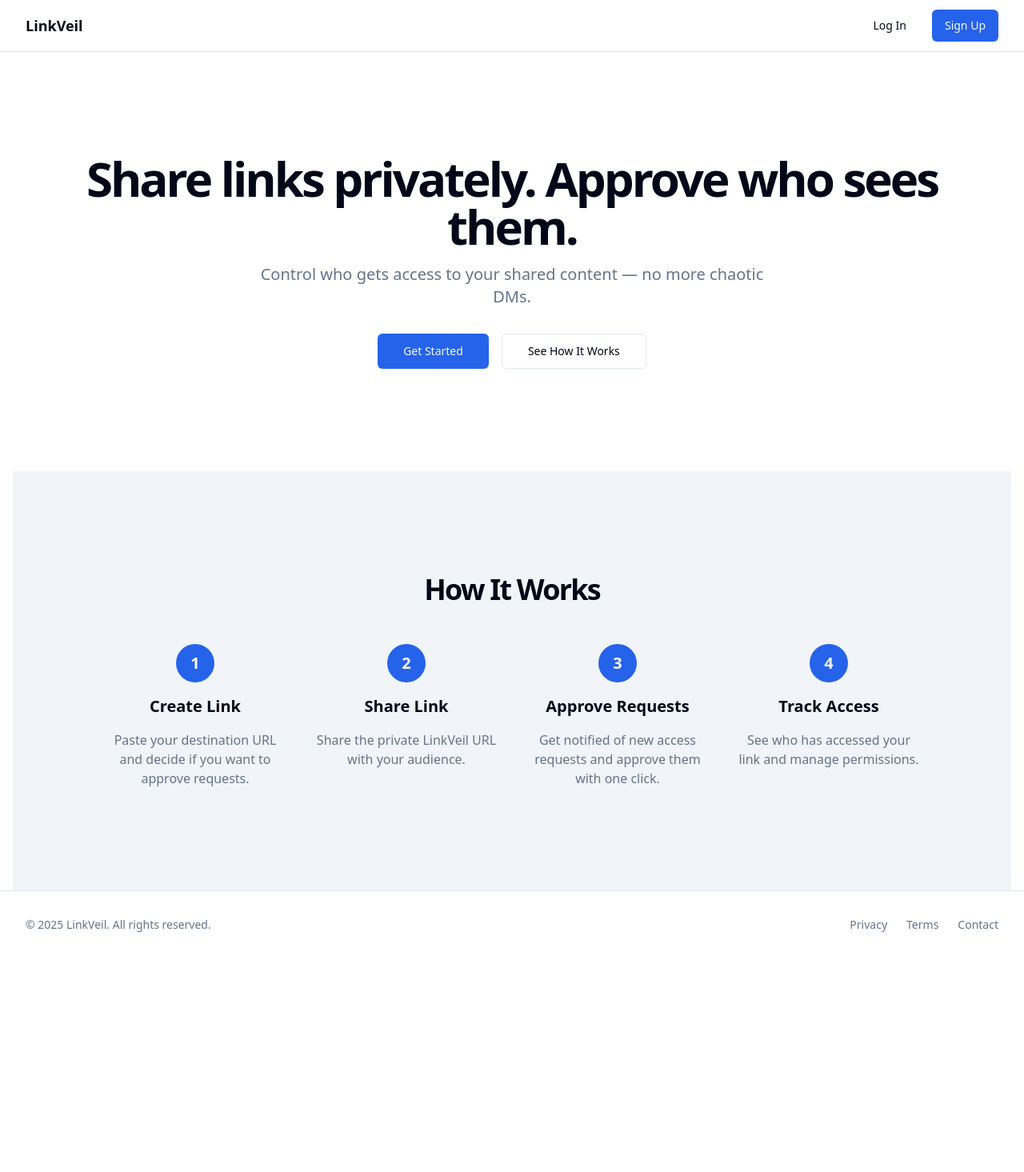
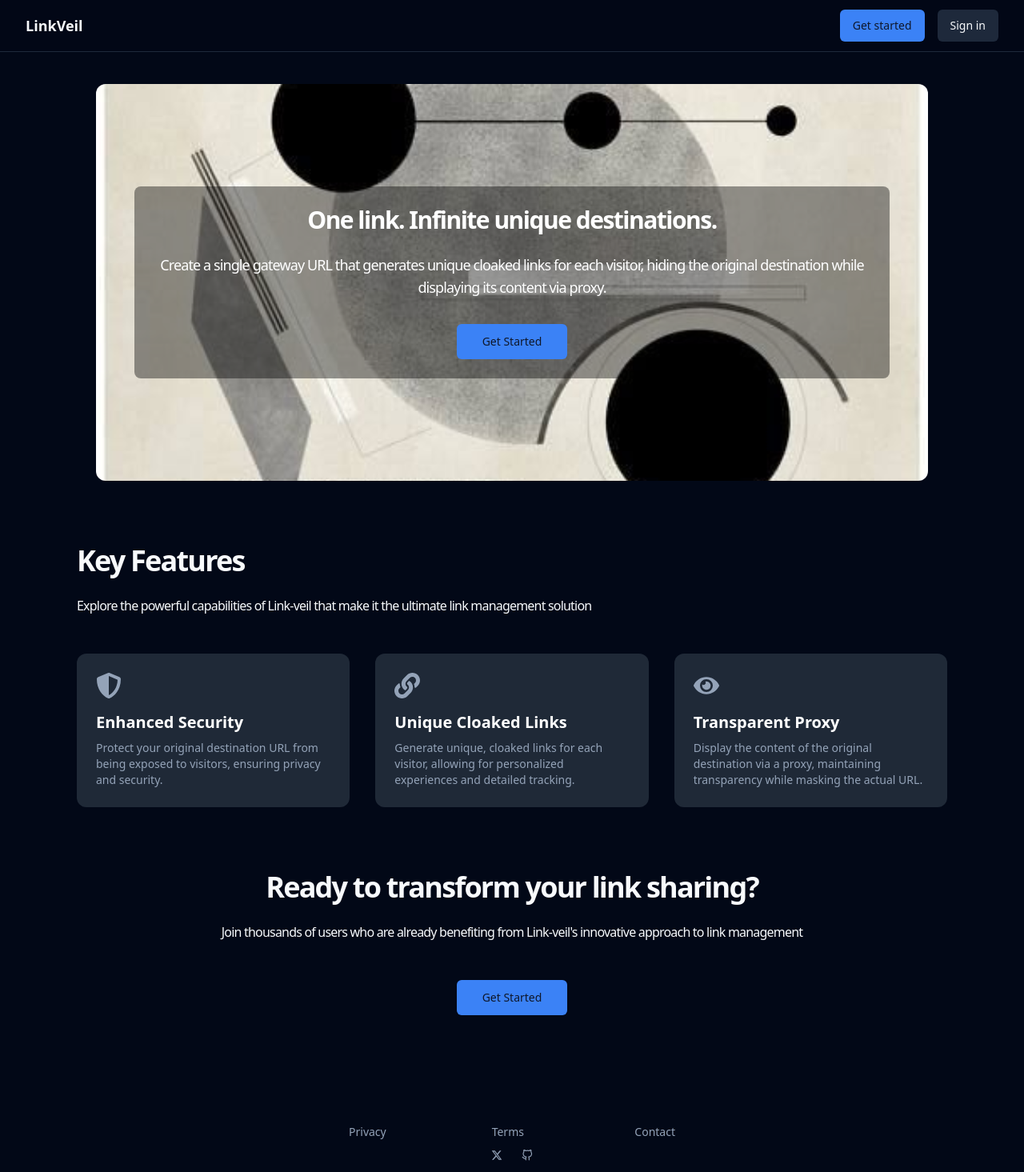
Before and after one commit to Auspicious14/link-veil-fe, a Next.js app: page / in a window 1280 px wide. Shown: the top 1465 px of the page at 80% size. Before the commit the page ends 1198 px from the top, so only its background shows below. Built offline with nearby package versions, Linux system fonts and the light colour scheme; no server answers.

Commit message:
Updated UI components and added background

```diff
--- a/package.json
+++ b/package.json
@@ -28,6 +28,7 @@
     "react": "^18",
     "react-dom": "^18",
     "react-hook-form": "^7.64.0",
+    "react-icons": "^5.5.0",
     "recharts": "^3.2.1",
     "sonner": "^2.0.7",
     "tailwind-merge": "^3.3.1",
--- a/src/components/layout/Footer.tsx
+++ b/src/components/layout/Footer.tsx
@@ -1,13 +1,12 @@
 import Link from "next/link";
+import { FiGithub } from "react-icons/fi";
+import { FaXTwitter } from "react-icons/fa6";
 
 export default function Footer() {
   return (
-    <footer className="border-t py-8">
-      <div className="container mx-auto flex flex-col md:flex-row items-center justify-between text-center md:text-left">
-        <p className="text-sm text-muted-foreground mb-4 md:mb-0">
-          &copy; {new Date().getFullYear()} LinkVeil. All rights reserved.
-        </p>
-        <div className="flex items-center gap-6">
+    <footer className="py-8">
+      <div className="container mx-auto flex flex-col items-center justify-center gap-3 text-center md:text-left md:flex-col">
+        <div className="grid grid-cols-[1fr,1fr,1fr] gap-[10vw]  items-center justify-between  ">
           <Link href="/privacy" className="text-sm text-muted-foreground hover:text-primary">
             Privacy
           </Link>
@@ -18,7 +17,18 @@ export default function Footer() {
             Contact
           </Link>
         </div>
+        <div className="flex justify-center items-center gap-6">
+          <Link href="/contact" className="text-sm text-muted-foreground hover:text-primary">
+            <FaXTwitter />
+          </Link>
+          <Link href="/contact" className="text-sm text-muted-foreground hover:text-primary">
+            <FiGithub />
+          </Link>
+        </div>
+        <p className="text-sm text-center text-muted-foreground mb-4 md:mb-0">
+          &copy; {new Date().getFullYear()} LinkVeil. All rights reserved.
+        </p>
       </div>
     </footer>
-  );
+  )
 }
--- a/src/components/layout/Navbar.tsx
+++ b/src/components/layout/Navbar.tsx
@@ -6,7 +6,7 @@ export default function Navbar() {
   const { isAuthenticated, user, logout } = useAuth();
 
   return (
-    <nav className="border-b">
+    <nav className="border-b supports-[backdrop-filter]:bg-background/60">
       <div className="container mx-auto flex h-16 items-center justify-between">
         <Link href="/" className="font-bold text-lg">
           LinkVeil
@@ -29,11 +29,11 @@ export default function Navbar() {
             </>
           ) : (
             <>
-              <Button asChild variant="ghost">
-                <Link href="/login">Log In</Link>
+              <Button asChild>
+                <Link href="/signup">Get started</Link>
               </Button>
-              <Button asChild>
-                <Link href="/signup">Sign Up</Link>
+              <Button asChild variant="secondary">
+                <Link href="/login">Sign in</Link>
               </Button>
             </>
           )}
--- a/src/pages/_app.tsx
+++ b/src/pages/_app.tsx
@@ -7,12 +7,16 @@ import Footer from "@/components/layout/Footer";
 import { ThemeProvider } from "@/components/layout/ThemeProvider";
 import { Toaster } from "@/components/ui/sonner";
 import { AuthProvider } from "@/hooks/useAuth";
+import Head from "next/head";
 
 export default function App({ Component, pageProps }: AppProps) {
   return (
+    <><Head>
+      <meta name="viewport" content="width=device-width, initial-scale=1.0" />
+    </Head>
     <ThemeProvider
       attribute="class"
-      defaultTheme="system"
+      defaultTheme="dark"
       enableSystem
       disableTransitionOnChange
     >
@@ -28,6 +32,6 @@ export default function App({ Component, pageProps }: AppProps) {
             <Toaster />
           </AuthProvider>
         </QueryClientProvider>
-    </ThemeProvider>
+      </ThemeProvider></>
   );
 }
--- a/src/pages/index.tsx
+++ b/src/pages/index.tsx
@@ -1,65 +1,93 @@
 import { Button } from "@/components/ui/button";
 import Link from "next/link";
+import type { IconType } from 'react-icons';
+import { FaShieldAlt, FaLink, FaEye } from 'react-icons/fa';
+import Background from 'public/assests/background.jpg'
+
+
+const FeatureCard = ({ icon: Icon, title, description }: { icon: IconType; title: string; description: string }) => (
+  <div className="p-6 bg-gray-800 rounded-xl  transition duration-300">
+    <div className="text-white mb-4">
+      <Icon className="h-8 w-8 text-muted-foreground" />
+    </div>
+    <h3 className="text-xl font-bold text-white mb-2">{title}</h3>
+    <p className="text-sm text-muted-foreground">{description}</p>
+  </div>
+);
+
+const backgroundStyle = {
+    backgroundImage: `url(${Background.src})`,
+    backgroundSize: 'cover',
+    backgroundPosition: 'center',
+  }
 
 export default function Home() {
   return (
-    <div className="flex flex-col items-center justify-center min-h-[calc(100vh-4rem)] text-center px-4">
-      <section className="py-20 md:py-32">
-        <div className="container mx-auto">
-          <h1 className="text-4xl md:text-6xl font-bold tracking-tighter mb-4">
-            Share links privately. Approve who sees them.
+    <div className="flex flex-col items-center justify-center min-h-[calc(100vh-4rem)] text-center px-16 max-md:px-5 max-sm:px-2">
+      <section
+      className="relative rounded-xl flex  items-center justify-center p-6 sm:p-12 text-white py-20  relative my-10 md:py-32"
+      style={backgroundStyle}
+    >
+        <div className="container bg-black/40 p-6 rounded-lg mx-auto text-center">
+          <h1 className="text-4xl md:text-3xl max-sm:text-2xl  font-bold tracking-tighter mb-4">
+            One link. Infinite unique destinations.
           </h1>
-          <p className="text-lg md:text-xl text-muted-foreground max-w-2xl mx-auto mb-8">
-            Control who gets access to your shared content — no more chaotic DMs.
+          <p className="text-base max-sm:text-sm md:text-lg mt-6 max-w-4xl mx-auto mb-8 tracking-tighter">
+            Create a single gateway URL that generates unique cloaked links for each visitor, hiding the original destination while displaying its content via proxy.
           </p>
           <div className="flex justify-center gap-4">
             <Button asChild size="lg">
               <Link href="/dashboard">Get Started</Link>
             </Button>
-            <Button asChild size="lg" variant="outline">
-              <Link href="#features">See How It Works</Link>
-            </Button>
           </div>
         </div>
       </section>
 
-      <section id="features" className="py-20 md:py-32 bg-secondary w-full">
-        <div className="container mx-auto text-center">
-          <h2 className="text-3xl md:text-4xl font-bold tracking-tighter mb-12">
-            How It Works
+      <section id="features" className="py-10 md:py-30 w-full">
+        <div className="container mx-auto text-start">
+          <h2 className="text-3xl md:text-4xl font-bold tracking-tighter mb-6">
+            Key Features
           </h2>
-          <div className="grid grid-cols-1 md:grid-cols-4 gap-8 max-w-5xl mx-auto">
-            <div className="flex flex-col items-center gap-4">
-              <div className="bg-primary text-primary-foreground rounded-full w-12 h-12 flex items-center justify-center font-bold text-xl">1</div>
-              <h3 className="font-bold text-xl">Create Link</h3>
-              <p className="text-muted-foreground">
-                Paste your destination URL and decide if you want to approve requests.
-              </p>
-            </div>
-            <div className="flex flex-col items-center gap-4">
-              <div className="bg-primary text-primary-foreground rounded-full w-12 h-12 flex items-center justify-center font-bold text-xl">2</div>
-              <h3 className="font-bold text-xl">Share Link</h3>
-              <p className="text-muted-foreground">
-                Share the private LinkVeil URL with your audience.
-              </p>
-            </div>
-            <div className="flex flex-col items-center gap-4">
-               <div className="bg-primary text-primary-foreground rounded-full w-12 h-12 flex items-center justify-center font-bold text-xl">3</div>
-              <h3 className="font-bold text-xl">Approve Requests</h3>
-              <p className="text-muted-foreground">
-                Get notified of new access requests and approve them with one click.
-              </p>
-            </div>
-            <div className="flex flex-col items-center gap-4">
-               <div className="bg-primary text-primary-foreground rounded-full w-12 h-12 flex items-center justify-center font-bold text-xl">4</div>
-              <h3 className="font-bold text-xl">Track Access</h3>
-              <p className="text-muted-foreground">
-                See who has accessed your link and manage permissions.
-              </p>
-            </div>
-          </div>
+          <h4 className="text-bold tracking-tighter mb-12">
+            Explore the powerful capabilities of Link-veil that make it the ultimate link management solution
+          </h4>
+          <div className="grid grid-cols-1 gap-8 md:grid-cols-3">
+
+          <FeatureCard
+            icon={FaShieldAlt}
+            title="Enhanced Security"
+            description="Protect your original destination URL from being exposed to visitors, ensuring privacy and security."
+          />
+
+          <FeatureCard
+            icon={FaLink}
+            title="Unique Cloaked Links"
+            description="Generate unique, cloaked links for each visitor, allowing for personalized experiences and detailed tracking."
+          />
+
+          <FeatureCard
+            icon={FaEye}
+            title="Transparent Proxy"
+            description="Display the content of the original destination via a proxy, maintaining transparency while masking the actual URL."
+          />
+
+        </div>
         </div>
       </section>
+
+      <section className="py-10 md:py-30 w-full">
+          <h2 className="text-3xl md:text-4xl font-bold tracking-tighter mb-6">
+            Ready to transform your link sharing?
+          </h2>
+          <h4 className="text-bold tracking-tighter mb-12">
+            Join thousands of users who are already benefiting from Link-veil's innovative approach to link management
+          </h4>
+          <div className="flex justify-center mb-16">
+            <Button asChild size="lg">
+              <Link href="/dashboard">Get Started</Link>
+            </Button>
+          </div>
+        </section>
     </div>
   );
 }
--- a/src/pages/login.tsx
+++ b/src/pages/login.tsx
@@ -3,11 +3,11 @@ import Link from "next/link";
 
 export default function LoginPage() {
   return (
-    <div className="container mx-auto flex items-center justify-center py-12">
-      <div className="mx-auto grid w-[350px] gap-6">
+    <div className="container mx-auto flex items-center justify-center py-12 ">
+      <div className="mx-16 grid w-[500px] gap-6">
         <div className="grid gap-2 text-center">
-          <h1 className="text-3xl font-bold">Log In</h1>
-          <p className="text-balance text-muted-foreground">
+          <h1 className="text-3xl font-bold">Sign In</h1>
+          <p className="text-balance max-sm:text-sm tracking-tighter text-muted-foreground">
             Enter your email below to log in to your account
           </p>
         </div>
```
Also changed, not shown: public/assests/background.jpg (added), 1 other file (tests, documents, lock files or other folders). Lines whose indentation alone changed are shown as unchanged.
